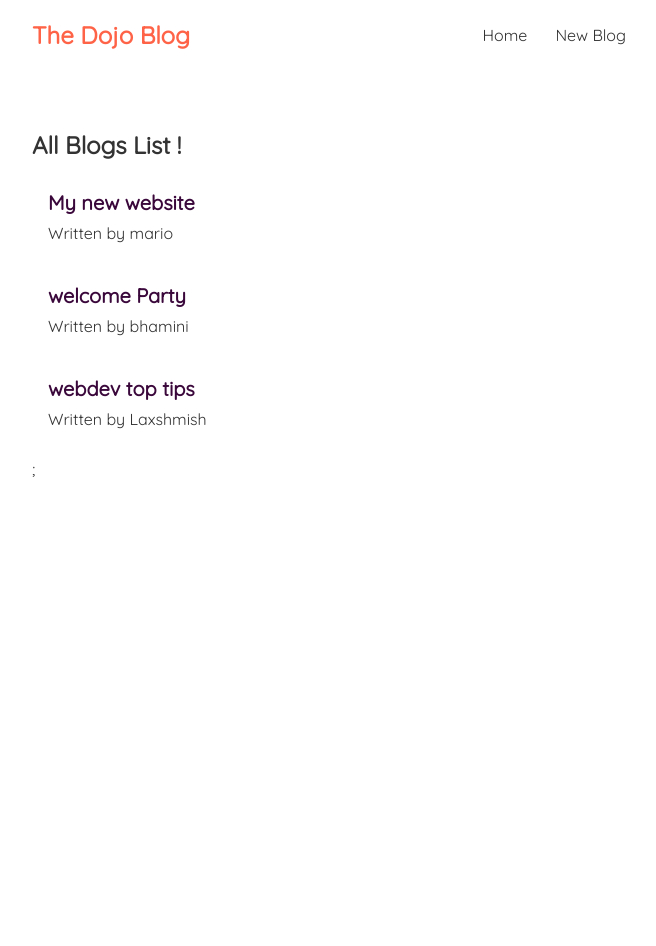
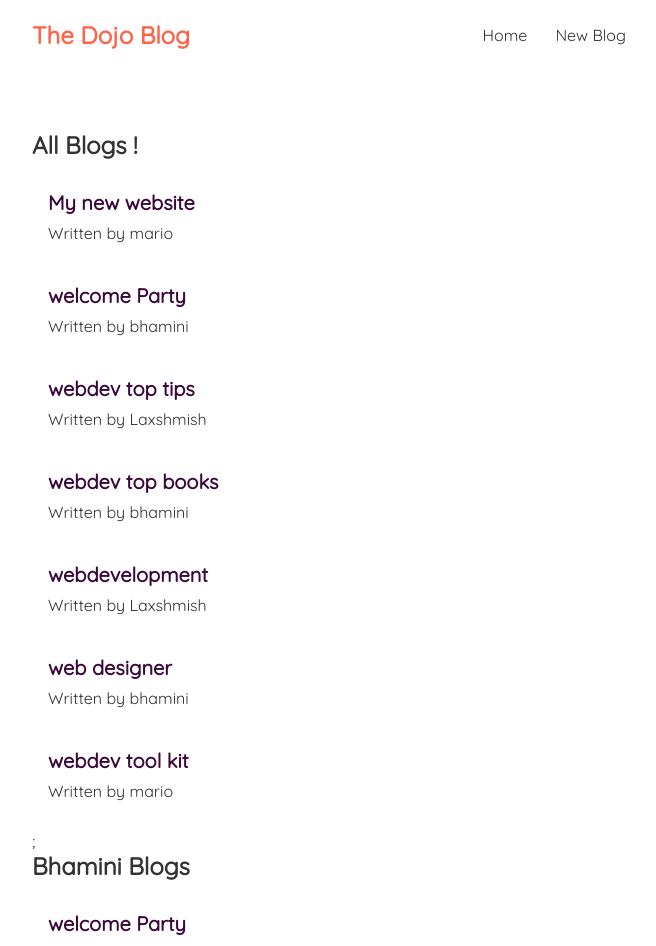
Before and after one commit to Bhaminishivram/react_net_ninja_blog_project, a React (Create React App) app: page / in a window 1280 px wide. Shown: the top 946 px of the page, without its empty margins (308-964 px from the left). Before the commit the page ends 800 px from the top, so only its background shows below. Built offline with nearby package versions, Linux system fonts and the light colour scheme.

Commit message:
using filter or reusing_components

```diff
--- a/src/BlogList.js
+++ b/src/BlogList.js
@@ -9,7 +9,7 @@ import React from 'react';
    const BlogList = ({blogs,title }) =>{
     return (
         <div className="blog-list">
-        <h2> All Blogs List !</h2>
+        <h2>{title}</h2>
             {blogs.map((blog) => (
                 <div className="blog-preview" key={blog.id}>
                     <h2>{blog.title}</h2>
--- a/src/homePage.jsx
+++ b/src/homePage.jsx
@@ -25,12 +25,21 @@ import BlogList from './BlogList';
    const[blogs,setBlogs] = useState([
     { title:'My new website', body:'loream mjfhgig....', author:'mario',id:1 },
     {title:'welcome Party', body:'lorem ipsum....',author:'bhamini',id:2},
-    {title:'webdev top tips', body:'dvnjdnv tryet....', author:'Laxshmish',id:3}
+    {title:'webdev top tips', body:'dvnjdnv tryet....', author:'Laxshmish',id:8} ,
+    {title:'webdev top books', body:'ndlvnldvjo....', author:'bhamini',id:4} ,
+    {title:'webdevelopment', body:'nscjnjndvv....', author:'Laxshmish',id:5},
+    {title:'web designer', body:'fjeegoegir....', author:'bhamini',id:6} ,
+    {title:'webdev tool kit', body:'kcdjfodjojg....', author:'mario',id:7}
+
 
   ]);
   return (
     <div className="home">
-      <BlogList blogs={blogs} title="All Blogs" />
+      <BlogList blogs={blogs} title="All Blogs !" />
+      {/* filter */}
+      <BlogList
+            blogs={blogs.filter((blog) =>blog.author==='bhamini')}
+            title="Bhamini Blogs" />
 
       {/* <h1> Home Page forever</h1>
       <p>{name} is {age} years old</p>
```
